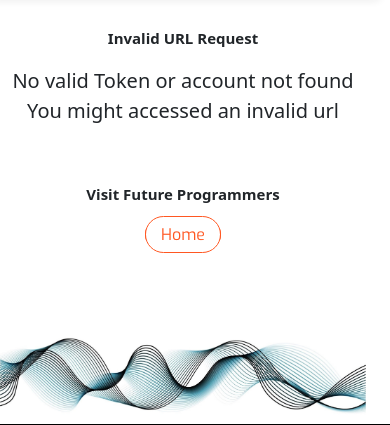
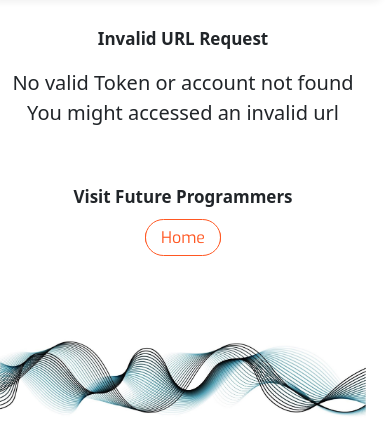
Before and after one commit to Cowpira/blog_project, a Python web app: template templates/pages/activate_account.html in a window 390 px wide. Shown: the part 86-511 px from the top of the page. Run offline with Jinja, Linux system fonts and the light colour scheme; the template is opened without the code that fills it, so the values that code supplies are empty; some web fonts are replaced.

Commit message:
update css

```diff
--- a/static/styles/app.css
+++ b/static/styles/app.css
@@ -1542,8 +1542,8 @@ a[data-bs-toggle="collapse"] .bi-chevron-double-down {
 
     .create_account_title{ font-size: 4.3rem; margin-top: -75px !important; }
     .fs-2{
-        font-size: 15px !important;
-        font-weight: 600;
+        font-size: 17px !important;
+        font-weight: 800;
     }
 
     .new_dev_text{
```
